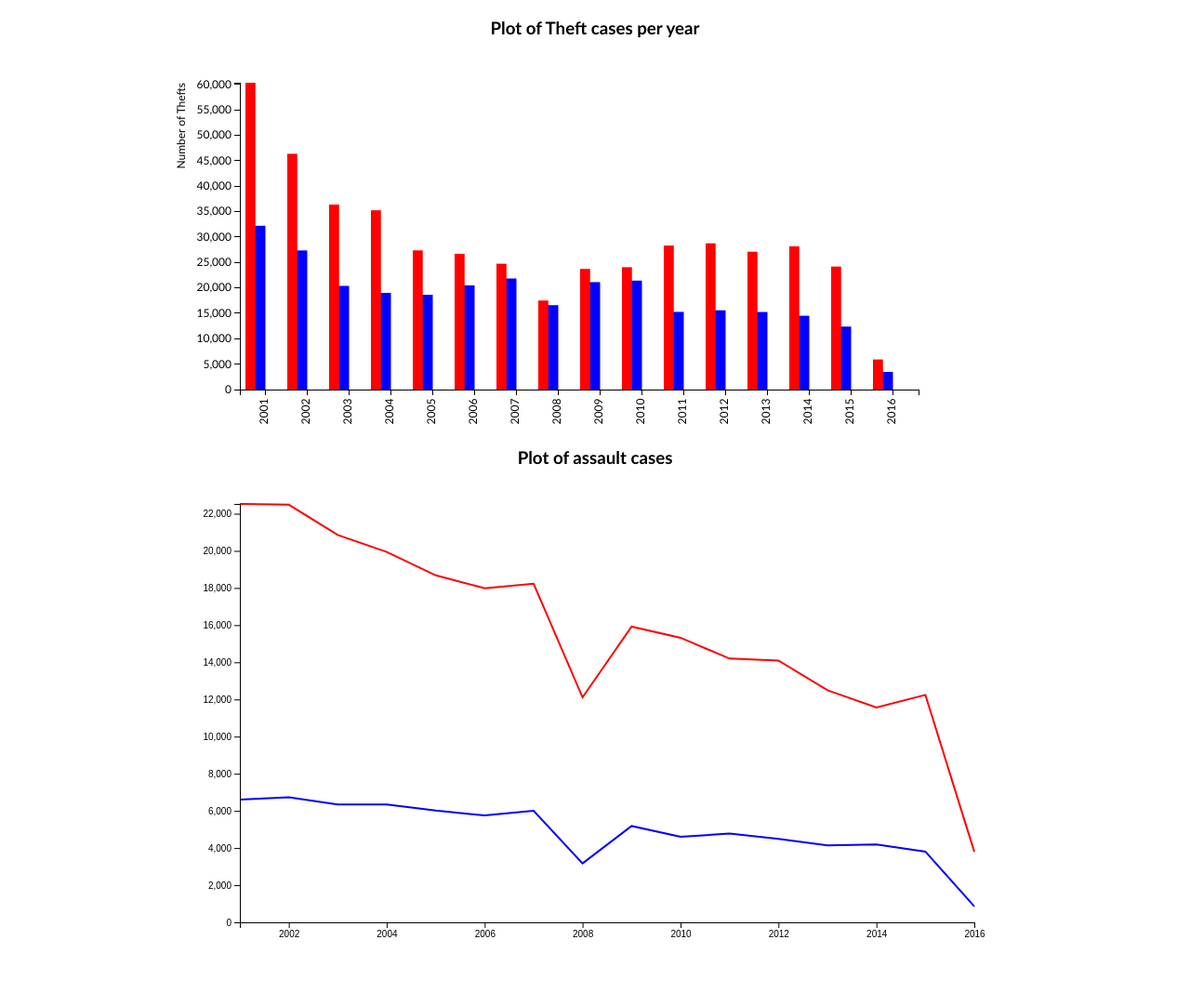
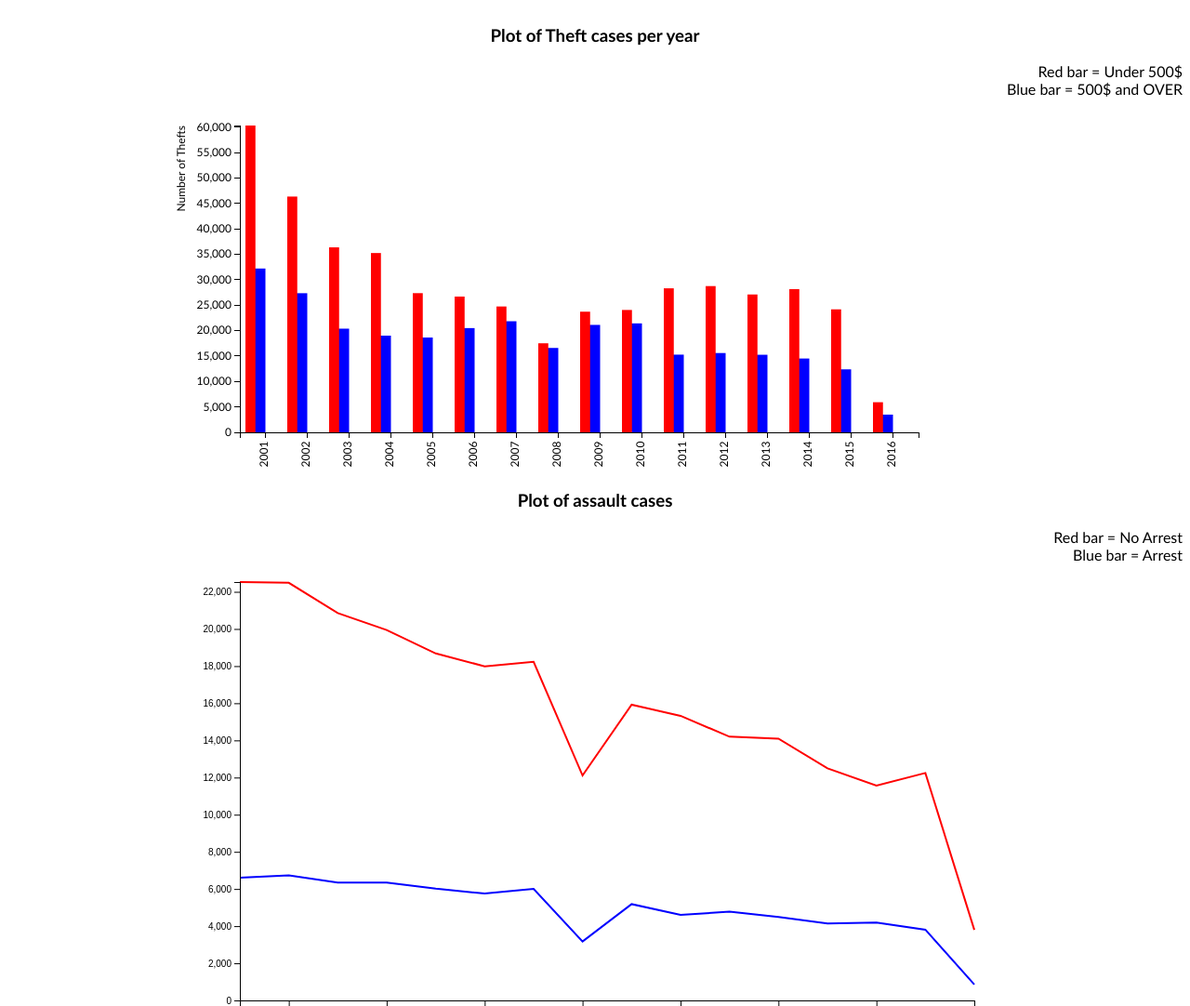
Before and after one commit to james193/DATA-MUNGING, a website: page index.html in a window 1280 px wide. Shown: the top 1082 px of the page at 93% size. Before the commit the page ends 1033 px from the top, so only its background shows below. Drawn offline with nearby package versions, Linux system fonts and the light colour scheme.

Commit message:
done commenting

```diff
--- a/graph1.js
+++ b/graph1.js
@@ -70,9 +70,6 @@
       .style("text-anchor", "end")
       .text("Number of Thefts");
 
-
-
-
   // Add bar chart
   svg.selectAll("bar1")
       .data(data)
--- a/index.html
+++ b/index.html
@@ -11,14 +11,18 @@
 <body>
     <div class="conatiner" id="combine">
         <div class="container" id="graph1">
-            <section>
-                <h3>Plot of Theft cases per year</h3>
-            </section>
+            <h3>Plot of Theft cases per year</h3>
+            <div id="two">
+                Red bar = Under 500$ <br>
+                Blue bar = 500$ and OVER
+            </div>
         </div>
          <div class="container" id="graph2">
-            <section>
-                <h3>Plot of assault cases</h3>
-            </section>
+            <h3>Plot of assault cases</h3>
+            <div id="three">
+                Red bar = No Arrest <br>
+                Blue bar = Arrest
+            </div>
         </div>
     </div>
     <script src="d3.js"></script>
--- a/styles.css
+++ b/styles.css
@@ -1,3 +1,19 @@
+#combine{
+  display: flex;
+  flex-direction: column;
+}
+#graph1{
+  flex-basis: 50%;
+}
+#graph2{
+ flex-basis: 50%;
+}
+#two{
+  text-align: end;
+}
+#three{
+  text-align: end;
+}
 .line1 {
   fill: none;
   stroke: blue;
```
Also changed, not shown: README.md.
